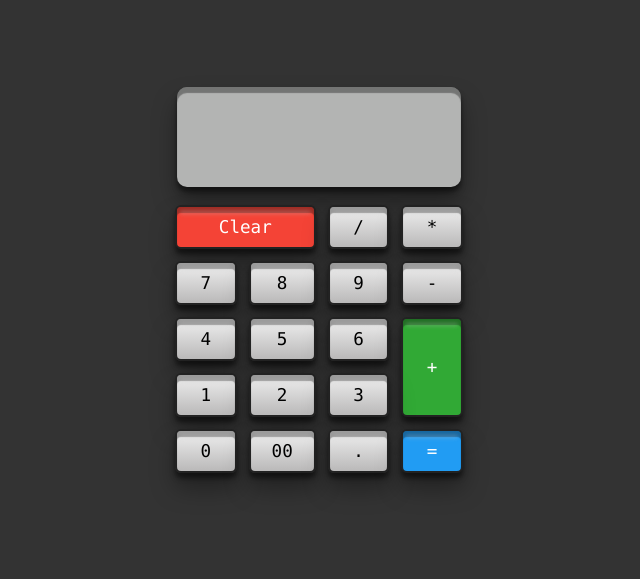
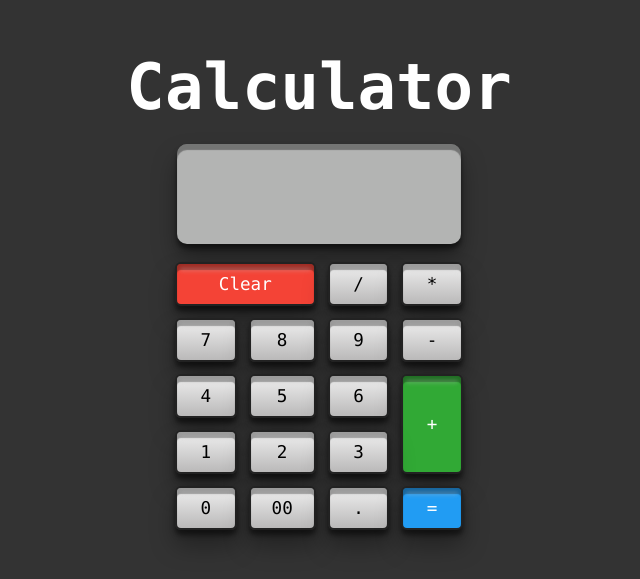
Before and after one commit to MateoZa909/CAlculatoras, a plain HTML site: page index.html in a window 1280 px wide. Shown: the part 117-696 px from the top of the page, without its empty margins (321-961 px from the left). Drawn offline with Linux system fonts and the light colour scheme.

Commit message:
cosas nuevas

```diff
--- a/index.html
+++ b/index.html
@@ -8,6 +8,7 @@
     <link rel="stylesheet" href="style.css">
 </head>
 <body>
+    <h1>Calculator</h1>
     <div class="calculator">
         <div class="buttons">
             <h2 id="value"></h2>
--- a/style.css
+++ b/style.css
@@ -7,10 +7,17 @@
 
 body {
     display: flex;
+    flex-direction: column;
     justify-content: center;
     align-items: center;
     min-height: 100vh;
     background-color: #333;
+}
+
+h1 {
+    color: #fff;
+    margin: 20px;
+    font-size: 4rem;
 }
 
 .calculator {
```
